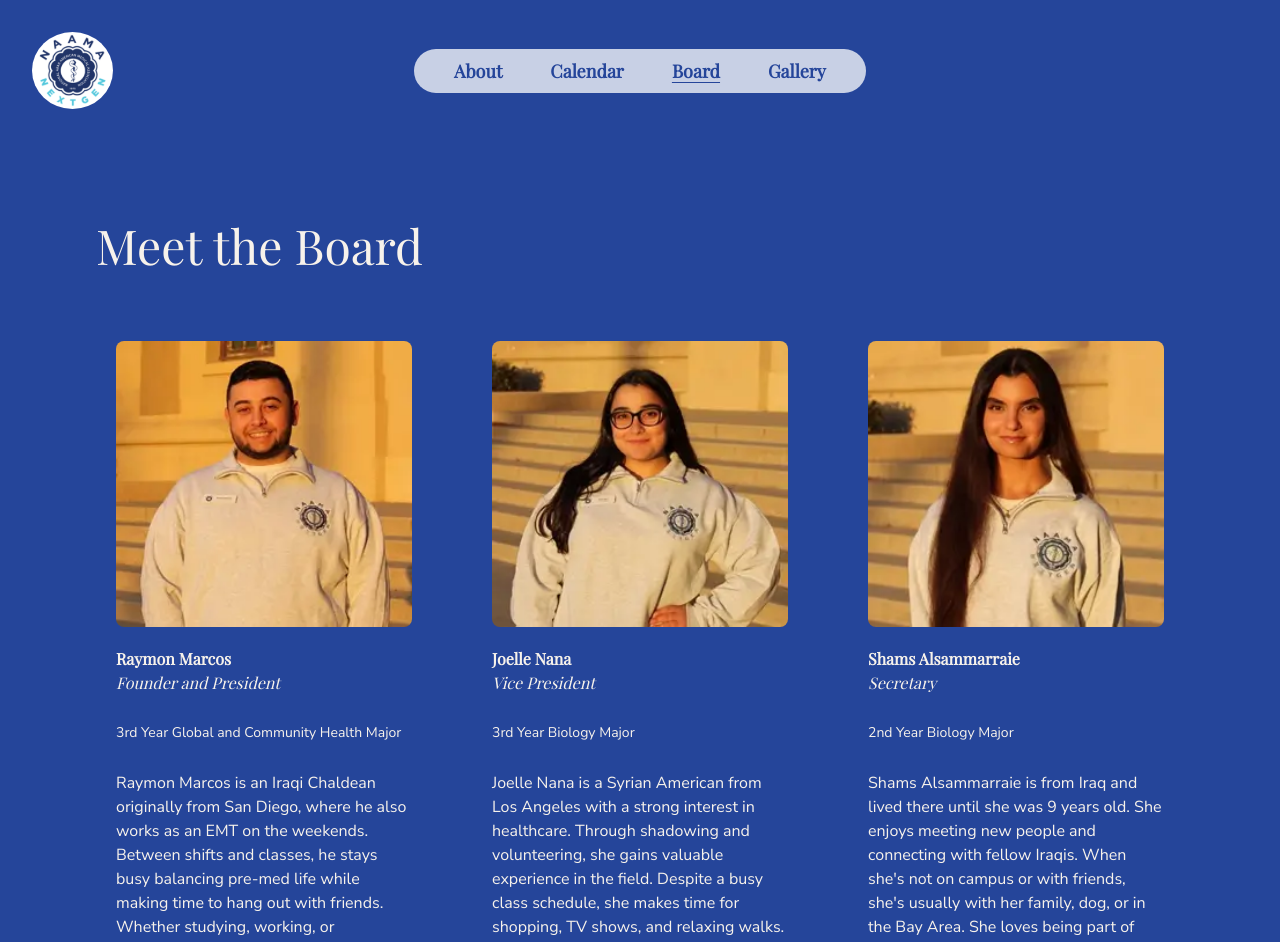
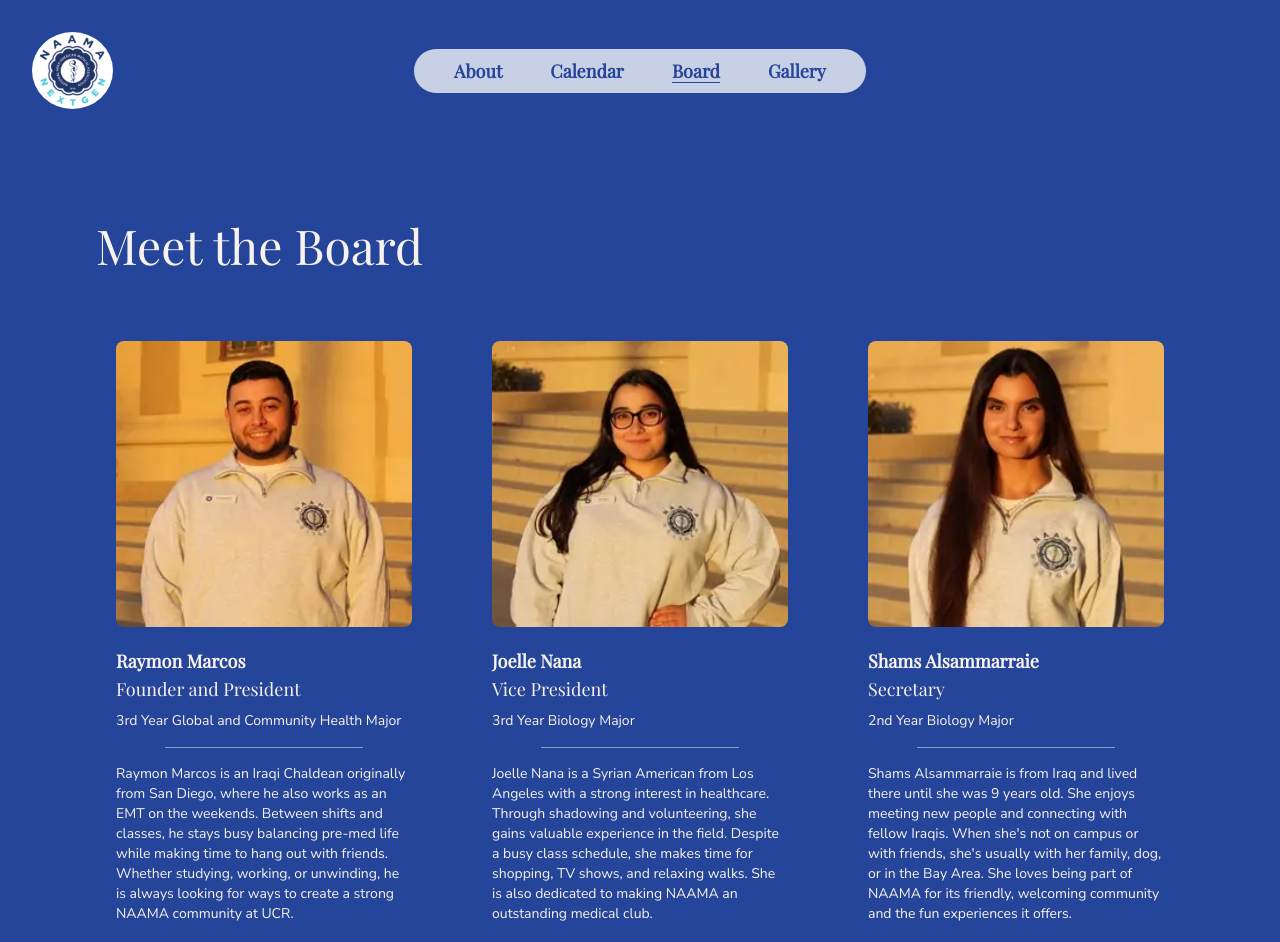
Before and after one commit to acm-ucr/naama-website, a Next.js app: page /board in a window 1280 px wide. Shown: the top 942 px of the page. Built offline with nearby package versions, Linux system fonts and the light colour scheme.

Commit message:
Change build settings for feed secrets

```diff
--- a/src/app/layout.tsx
+++ b/src/app/layout.tsx
@@ -1,10 +1,10 @@
 import "./globals.css";
-import { Playfair_Display, Nunito_Sans as Nunito } from "next/font/google";
+import { Playfair_Display, Nunito_Sans } from "next/font/google";
 import { ReactQueryClientProvider } from "@/utils/react-query";
 import NavBar from "@/components/NavBar";
 import Footer from "@/components/Footer";
 
-const nunito = Nunito({
+const nunito = Nunito_Sans({
   subsets: ["latin"],
   display: "swap",
   weight: "400",
--- a/src/components/board/BoardCard.tsx
+++ b/src/components/board/BoardCard.tsx
@@ -32,10 +32,11 @@ const BoardCard = ({
     >
       <Image src={image} alt={name} className="w-full rounded-lg" />
       <div className="pt-5">
-        <p className="font-playfair text-med font-bold">{name}</p>
-        <p className="font-playfair text-med italic">{title}</p>
-        <p className="font-nunito py-7 text-sm font-normal">{yearMajor}</p>
-        <p className="font-nunito text-med font-normal">{description}</p>
+        <p className="font-playfair font-bold md:text-lg">{name}</p>
+        <p className="font-playfair md:text-lg">{title}</p>
+        <p className="font-nunito md:text-md py-2 pb-4 text-sm">{yearMajor}</p>
+        <hr className="border-naama-ivory-100/50 mx-auto w-2/3 border-t py-2" />
+        <p className="font-nunito md:text-md text-sm">{description}</p>
       </div>
     </motion.div>
   );
--- a/src/components/board/Boards.tsx
+++ b/src/components/board/Boards.tsx
@@ -6,7 +6,7 @@ const Boards = () => {
   const secondHalf = boardMembers.slice(3);
 
   return (
-    <div className="mt-6 w-full px-24 py-12">
+    <div className="mt-6 w-full py-8 md:px-24 md:py-12">
       <div className="hidden md:block">
         <div className="grid grid-cols-3 gap-20 px-5">
           {firstHalf.map(
--- a/src/components/gallery/JoinCommunity.tsx
+++ b/src/components/gallery/JoinCommunity.tsx
@@ -30,7 +30,7 @@ const circleSpringVariants = {
 const JoinCommunity = () => {
   return (
     <motion.div
-      className="bg-naama-blue-100 relative flex h-[50vh] w-full justify-center overflow-hidden text-white md:h-[40vw]"
+      className="bg-naama-blue-100 relative hidden h-[50vh] w-full justify-center overflow-hidden text-white md:flex md:h-[40vw]"
       initial="hidden"
       whileInView="visible"
       viewport={{ once: true, amount: 0.5 }}
--- a/src/components/home/ComeJoinUs.tsx
+++ b/src/components/home/ComeJoinUs.tsx
@@ -16,10 +16,10 @@ const ComeJoinUs = () => {
       {...animationProps}
       className="bg-naama-blue-200 flex w-full flex-col items-center py-20 text-center text-white"
     >
-      <h3 className="font-playfair text-5xl">
+      <h3 className="font-playfair text-3xl md:text-5xl">
         Come <span className="italic"> Join Us</span>
       </h3>
-      <p className="w-2/3 items-center justify-center px-12 py-12 text-center text-lg md:text-xl">
+      <p className="text-md w-2/3 items-center justify-center px-8 py-6 text-center md:px-12 md:py-12 md:text-xl">
         Whether you're looking to expand your knowledge or gain hands-on
         experience, we are here to help you pave the way to{" "}
         <span className="font-bold">a successful future in medicine.</span>
--- a/src/components/home/Feed.tsx
+++ b/src/components/home/Feed.tsx
@@ -15,9 +15,9 @@ const Feed = () => {
   return (
     <motion.div
       {...animationProps}
-      className="font-playfair text-naama-blue-200 bg-naama-ivory-100 flex w-full flex-col px-24 py-16 text-center"
+      className="font-playfair text-naama-blue-200 bg-naama-ivory-100 flex w-full flex-col px-8 py-16 text-center"
     >
-      <h2 className="text-5xl font-medium">
+      <h2 className="mx-auto text-5xl font-medium">
         See Our <span className="italic">Instagram</span>
       </h2>
       <Link
```
